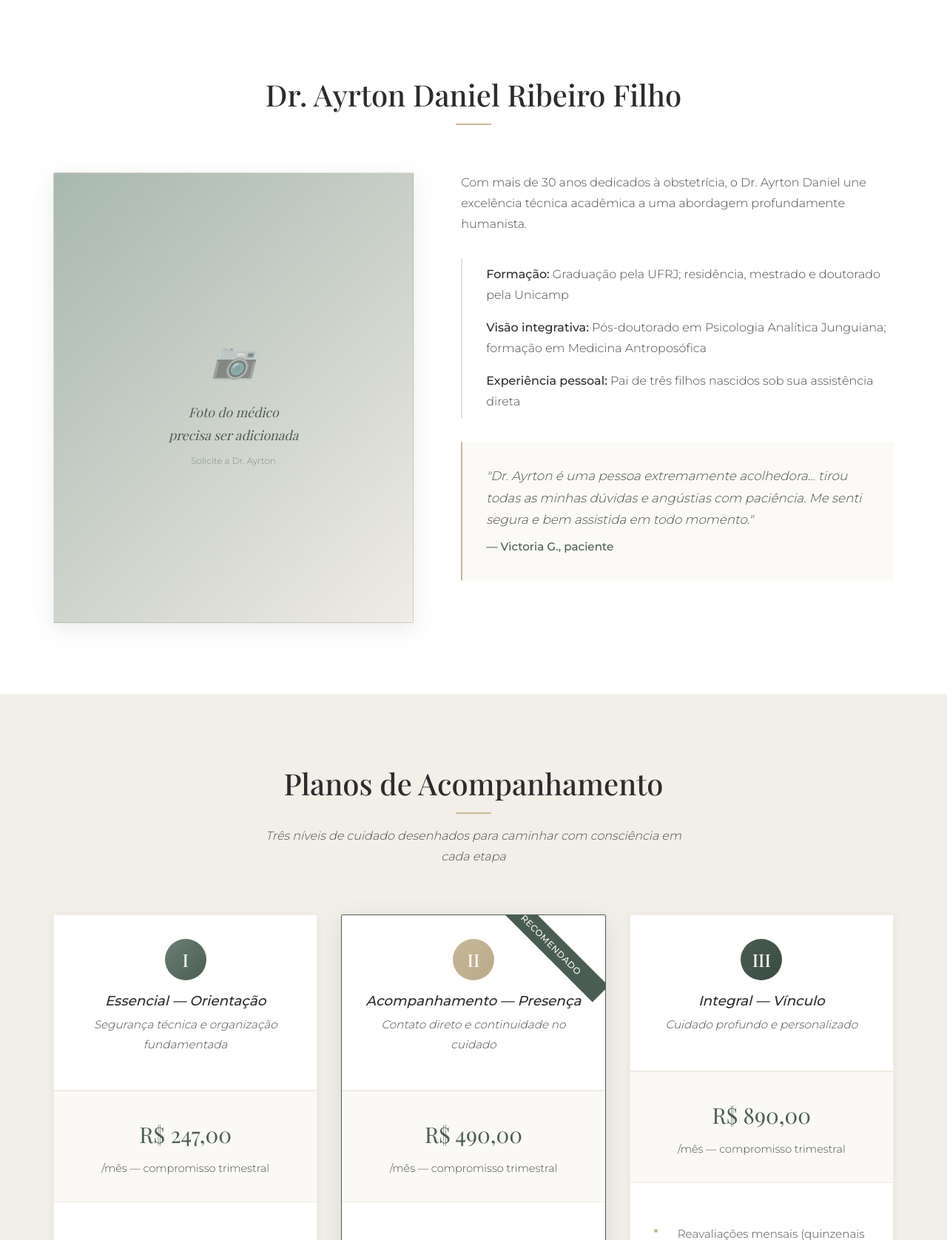
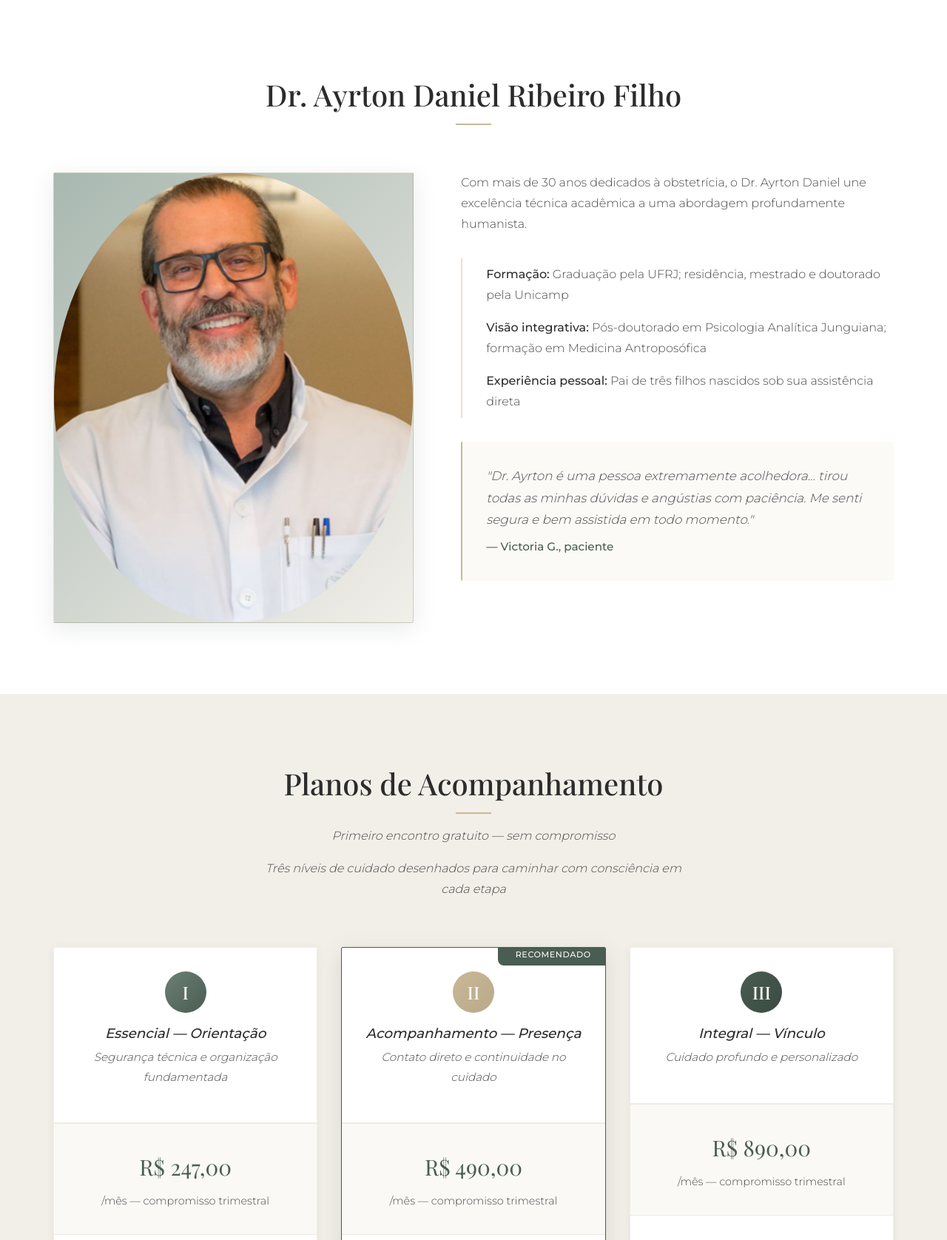
Before and after one commit to drayrtondaniel/circulo-nascer, a Flask app: page / in a window 1280 px wide. Shown: the part 2400-4076 px from the top of the page at 74% size. Run offline with Flask 3, Linux system fonts and the light colour scheme; some web fonts are replaced.

Commit message:
feat: foto Dr. Ayrton, badge corrigido, footer centralizado, primeiro encontro gratuito, imagem stock no hero

```diff
--- a/templates/index.html
+++ b/templates/index.html
@@ -1188,16 +1188,17 @@
 
         .plan-badge {
             position: absolute;
-            top: var(--space-sm);
-            right: calc(-1rem + 2px);
+            top: -5px;
+            right: -5px;
             background: var(--sage-deep);
             color: var(--offwhite);
-            padding: 0.3rem 2.5rem;
-            font-size: 0.75rem;
+            padding: 0.3rem 1.5rem;
+            font-size: 0.7rem;
             font-weight: 500;
-            transform: rotate(45deg) translateX(12px);
+            transform: rotate(0deg);
             letter-spacing: 0.05em;
             text-transform: uppercase;
+            border-radius: 0 8px 0 8px;
         }
 
         .plan-header {
@@ -1511,6 +1512,7 @@
         .footer-credentials {
             margin: var(--space-sm) 0;
             opacity: 0.9;
+            text-align: center;
         }
 
         .footer-disclaimer {
@@ -1676,6 +1678,10 @@
                         <div class="benefit-item">Zero pressão por cesariana desnecessária</div>
                         <div class="benefit-item">Acolhimento completo: você + seu parceiro</div>
                     </div>
+                </div>
+
+                <div class="hero-image" style="flex: 0 0 280px; display: flex; align-items: center; justify-content: center;">
+                    <img src="https://images.pexels.com/photos/18978160/pexels-photo-18978160.jpeg?cs=srgb&dl=pexels-doouglasma-18978160.jpg&fm=jpg" alt="Momento especial de gestação" style="width: 100%; max-width: 280px; border-radius: 8px; box-shadow: var(--shadow-elevated); object-fit: cover; aspect-ratio: 4/5;">
                 </div>
 
                 </div>
@@ -1886,11 +1892,7 @@
             </div>
             <div class="doctor-container">
                 <div class="doctor-portrait">
-                    <div class="doctor-portrait-placeholder">
-                        <span class="photo-needed">📷</span>
-                        Foto do médico<br>precisa ser adicionada
-                        <small>Solicite a Dr. Ayrton</small>
-                    </div>
+                    <img src="/static/dr_ayrton.png" alt="Dr. Ayrton Daniel Ribeiro Filho" style="width:100%;height:100%;object-fit:cover;border-radius:50%;">
                 </div>
                 <div class="doctor-content">
                     <p>Com mais de 30 anos dedicados à obstetrícia, o Dr. Ayrton Daniel une excelência técnica acadêmica a uma abordagem profundamente humanista.</p>
@@ -1915,6 +1917,7 @@
         <div class="container">
             <div class="section-title">
                 <h2>Planos de Acompanhamento</h2>
+                <p style="margin-top: var(--space-xs); max-width: 600px; margin-left: auto; margin-right: auto; font-style: italic; color: var(--charcoal-light);">Primeiro encontro gratuito — sem compromisso</p>
                 <p style="margin-top: var(--space-sm); max-width: 600px; margin-left: auto; margin-right: auto; font-style: italic; color: var(--charcoal-light);">Três níveis de cuidado desenhados para caminhar com consciência em cada etapa</p>
             </div>
 
```
Also changed, not shown: static/dr_ayrton.png (added).
